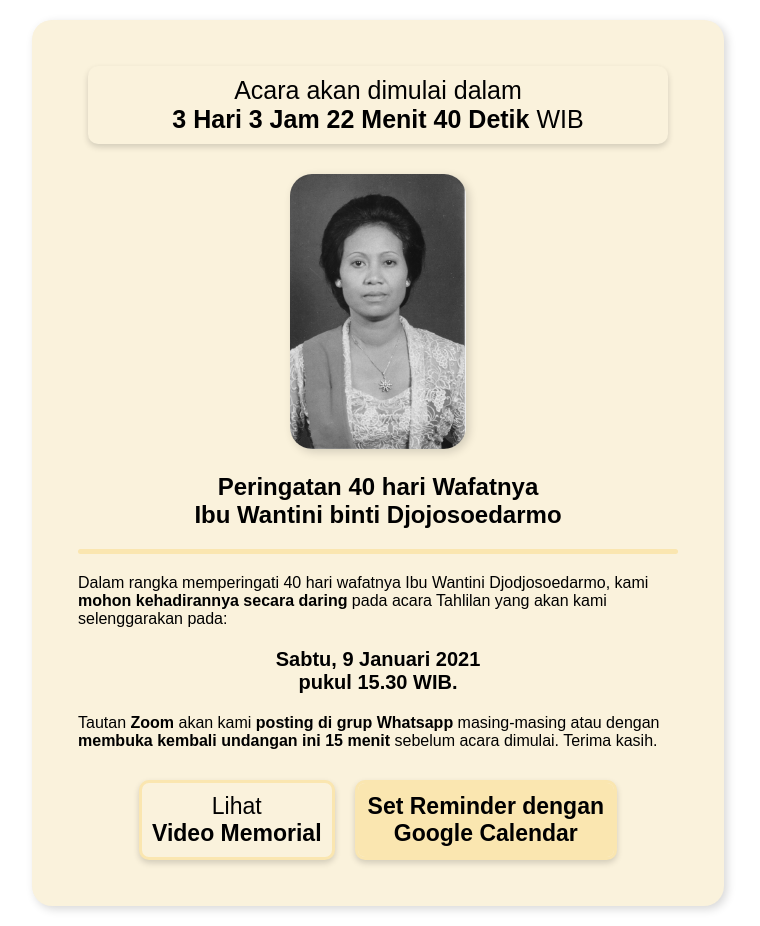
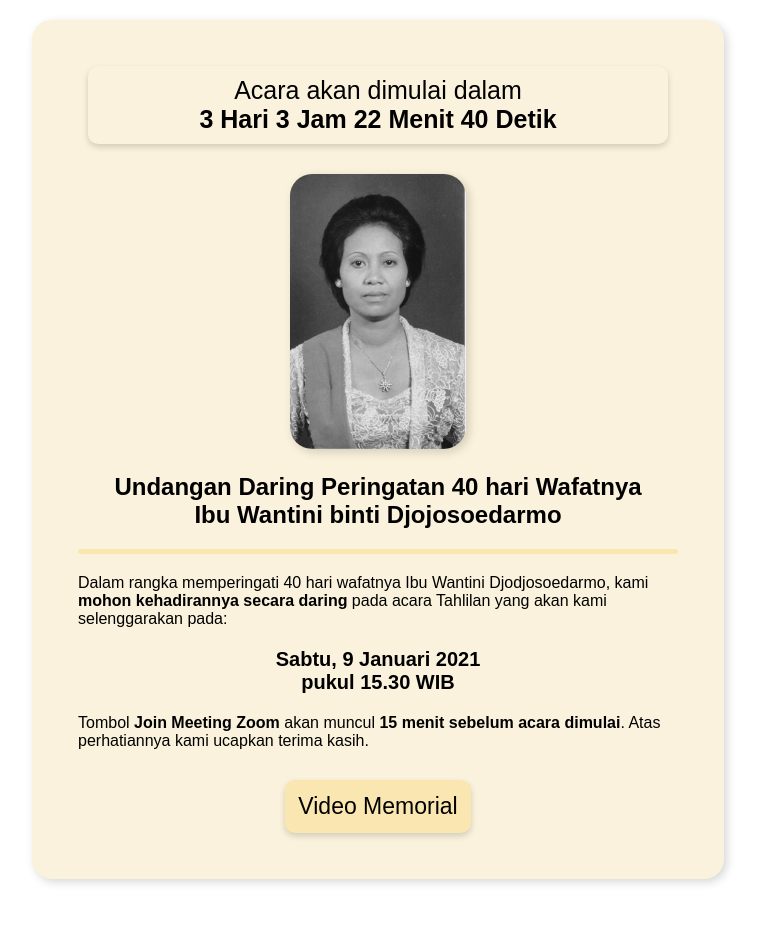
Before and after one commit to amlndr/tahlilanMbahTi, a plain HTML site: page index.html in a window 1280 px wide. Shown: the whole page, without its empty margins (262-1022 px from the left). After the commit the page ends 899 px from the top, so only its background shows below. Drawn offline with Linux system fonts and the light colour scheme.

Commit message:
updated design

```diff
--- a/index.html
+++ b/index.html
@@ -1,7 +1,7 @@
 <!DOCTYPE html>
 <HTML>
     <head>
-        <title>Undangan Daring Peringatan 40 hari Wafatnya<br> Ibu Wantini binti Djojosoedarmo</title>
+        <title>Undangan Daring Peringatan 40 hari Wafatnya Ibu Wantini binti Djojosoedarmo</title>
         <link rel="stylesheet" href="style.css">
         <link rel="shortcut icon" href="mbahti_icon.png">
     </head>
@@ -12,7 +12,7 @@
 
                 <img src="mbahti.jpg" class="imageMbah"><br>
 
-                <h2>Peringatan 40 hari Wafatnya<br> Ibu Wantini binti Djojosoedarmo</h2>
+                <h2>Undangan Daring Peringatan 40 hari Wafatnya<br> Ibu Wantini binti Djojosoedarmo</h2>
 
                 <div class="line"></div>
 
@@ -21,20 +21,18 @@
                     <p>Dalam rangka memperingati 40 hari wafatnya Ibu Wantini Djodjosoedarmo, kami <b>mohon kehadirannya secara daring</b> pada acara Tahlilan yang akan kami selenggarakan pada:</p>
 
 
-                    <p style="text-align: center; font-size:20px;"><b>Sabtu, 9 Januari 2021<br>pukul 15.30 WIB.</b></p>
+                    <p style="text-align: center; font-size:20px;"><b>Sabtu, 9 Januari 2021<br>pukul 15.30 WIB</b></p>
 
-                    <p>Tautan <b>Zoom</b> akan kami <b>posting di grup Whatsapp</b> masing-masing atau dengan <b>membuka kembali undangan ini </b><b>15 menit</b> sebelum acara dimulai. Terima kasih.</p>
+                    <p>Tombol <b>Join Meeting Zoom</b> akan muncul <b>15 menit sebelum acara dimulai</b>. Atas perhatiannya kami ucapkan terima kasih.</p>
                 </div>
 
                 <div class="btnContainer">
 
-                    <div class="btn2">
-                        <a href="#" onclick="lightbox_open();">Lihat <br><b>Video Memorial</a>
+                    <div class="btn">
+                        <a href="#" onclick="lightbox_open();">Video Memorial</a>
                     </div>
 
-                    <div class="btn">
-                        <a target="_blank" href="https://calendar.google.com/event?action=TEMPLATE&amp;tmeid=MjAyMGhiNmJsMDJnYmJtMDBybmRhNzhhNnMgaGVsbG9oZWxsb2pvdXJuYWxAbQ&amp;tmsrc=hellohellojournal%40gmail.com">Set <b>Reminder</b> dengan <br><b>Google Calendar</b></a>
-                    </div>
+
 
                 </div>
 
@@ -76,17 +74,19 @@
         }
 
         // Set the date we're counting down to
-var countDownDate = new Date("Jan 9, 2021 15:15:00").getTime();
 
-// Update the count down every 1 second
-var x = setInterval(function() {
+    var countDownDate = new Date("Jan 9, 2021 15:15:00").getTime();
+
+    // Update the count down every 1 second
+    var x = setInterval(function() {
 
   // Get today's date and time
-  const tz = Intl.DateTimeFormat().resolvedOptions().timeZone;
-  var now = new Date().getTime(tz);
+
+  var now = new Date().getTime();
+
 
   // Find the distance between now and the count down date
-  var distance = countDownDate - now;
+  var distance = countDownDate - now ;
 
   // Time calculations for days, hours, minutes and seconds
   var days = Math.floor(distance / (1000 * 60 * 60 * 24));
@@ -96,12 +96,12 @@ var x = setInterval(function() {
 
   // Output the result in an element with id="demo"
   document.getElementById("demo").innerHTML = "Acara akan dimulai dalam <br><b>"+days + " Hari " + hours + " Jam "
-  + minutes + " Menit " + seconds + " Detik</b> WIB";
+  + minutes + " Menit " + seconds + " Detik</b> ";
 
   // If the count down is over, write some text
   if (distance < 0) {
     clearInterval(x);
-    document.getElementById("demo").innerHTML = "Acara akan Segera Dimulai<br><div class='btn' style='background-color:#ABDBC1;border:None;margin-top:10px;'><a href='https://bham-ac-uk.zoom.us/j/89178783939?pwd=bVhlM2tDNlEvd2srYzlXdkU5QWlkQT09'>Mohon <b>Tekan/Klik</b> Tulisan Ini untuk Mengikuti Acara Tahlilan ini Sekarang.</a></div>";
+    document.getElementById("demo").innerHTML = "Acara Telah Dimulai<br><div class='btn' style='background-color:#ABDBC1;border:None;margin-top:10px;'><a href='https://bham-ac-uk.zoom.us/j/89178783939?pwd=bVhlM2tDNlEvd2srYzlXdkU5QWlkQT09'>Join Meeting</a></div>";
   }
 }, 1000);
     </script>
```
